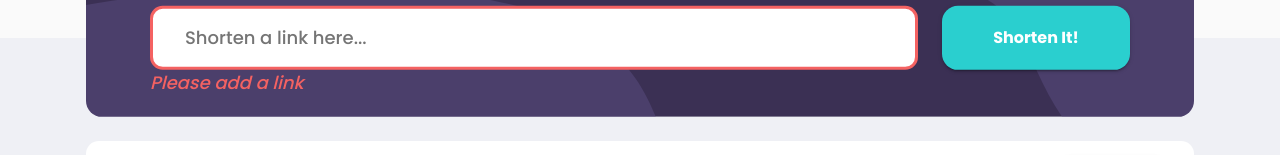
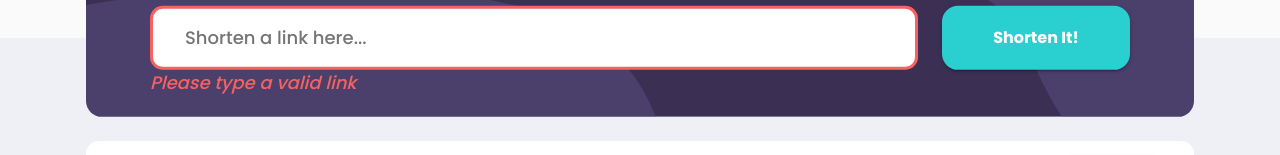
Before and after one commit to SimHoZebs/shortly-landing-page, a Next.js app: page / in a window 1280 px wide. Both pictures are taken after a click on the button "Shorten It!". Shown: the part 771-926 px from the top of the page. Built offline with nearby package versions, Linux system fonts and the light colour scheme; no server answers.

Commit message:
#83t3gj[Done]

```diff
--- a/layout/Cta.tsx
+++ b/layout/Cta.tsx
@@ -25,19 +25,14 @@ function Cta() {
   ) {
     e.preventDefault();
 
-    if (link === "") {
+    try {
+      setRequestedLinks((prev) => [...prev, link]);
+      const res = await axios.get(apiLink, { params: { url: link } });
+
+      setShortendLinks((prev) => [...prev, res.data.result.full_short_link2]);
+      setIsError(false);
+    } catch (error) {
       setIsError(true);
-    } else {
-      try {
-        setRequestedLinks((prev) => [...prev, link]);
-        console.log("Submitting");
-
-        const res = await axios.get(apiLink, { params: { url: link } });
-        console.log(res.data.result.full_short_link2);
-        setShortendLinks((prev) => [...prev, res.data.result.full_short_link2]);
-      } catch (error) {
-        console.log(error);
-      }
     }
   }
 
@@ -57,10 +52,11 @@ function Cta() {
 
             {isError && (
               <div className={style.cta__errorText}>
-                <i>Please add a link</i>
+                <i>Please type a valid link</i>
               </div>
             )}
           </div>
+
           <Button
             id={style.cta__btn}
             onClick={(e) => shorten(e)}
```
